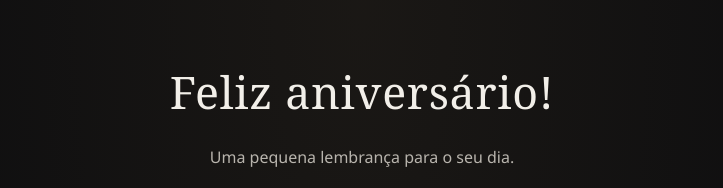
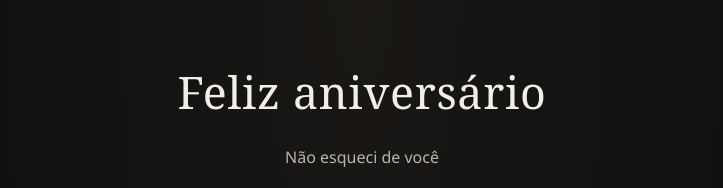
Before and after one commit to teamoanafofa/aniversariohaha, a plain HTML site: page index.html in a window 1280 px wide. Shown: the top 188 px of the page, without its empty margins (278-1001 px from the left). Drawn offline with Linux system fonts and the light colour scheme; grey boxes are pictures that could not be loaded.

Commit message:
Update birthday heading and subtitle as requested

```diff
--- a/index.html
+++ b/index.html
@@ -187,8 +187,8 @@
 <body>
   <main class="container">
     <header>
-      <h1>Feliz aniversário!</h1>
-      <p>Uma pequena lembrança para o seu dia.</p>
+      <h1>Feliz aniversário</h1>
+      <p>Não esqueci de você</p>
       <img
         class="birthday-gif"
         src="https://media.giphy.com/media/v1.Y2lkPTc5MGI3NjExNmU2NmU3YjYzMzMzMWNmNmUyZTIxYzRlNGIzZDIzYmFmZGIzY2I3OSZjdD1n/HhTXt43pk1I1W/giphy.gif"
```
